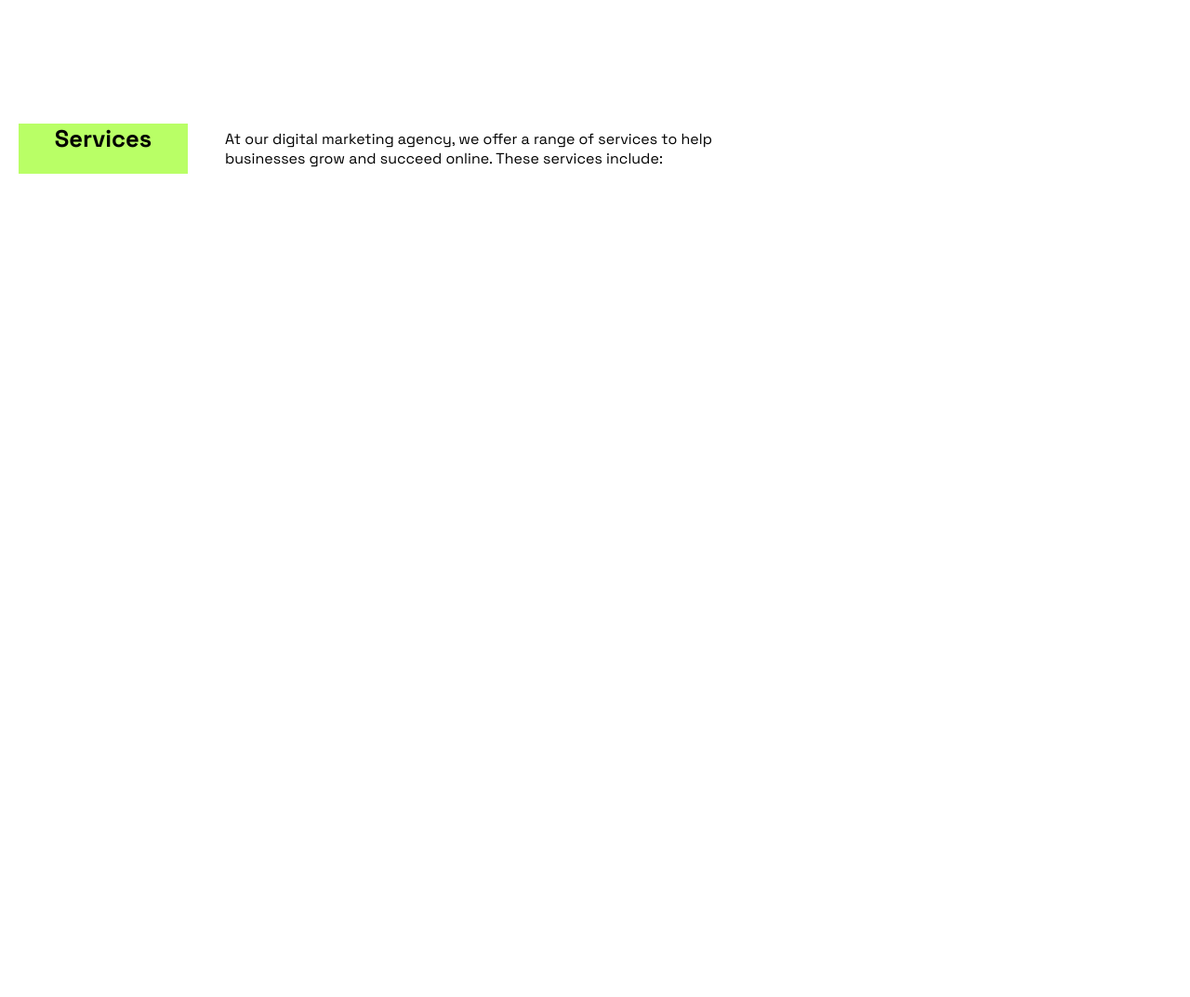
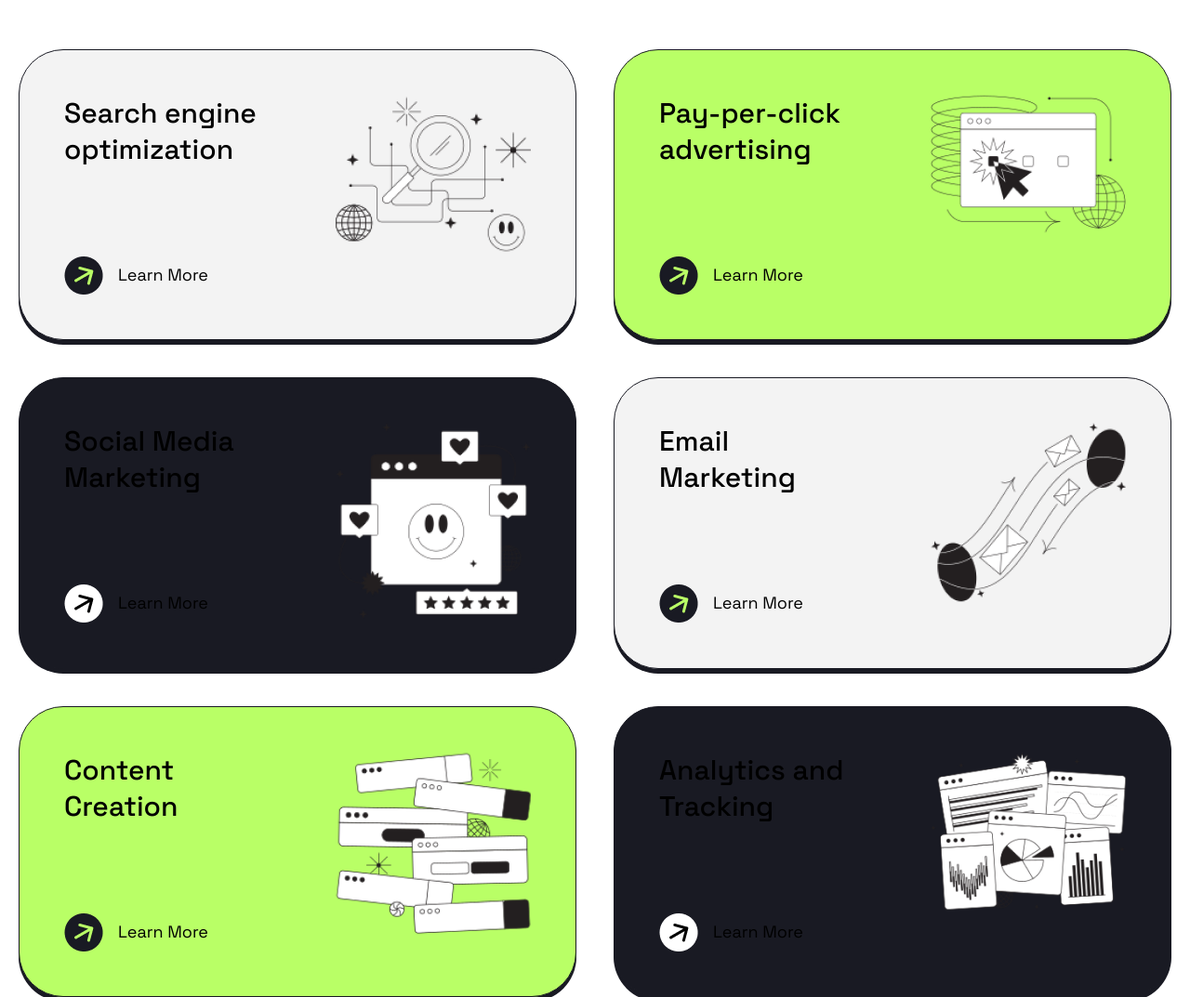
Before and after one commit to RaayaneCustodio/positivus-app, a plain HTML site: page index.html in a window 1280 px wide. Shown: the part 1019-2092 px from the top of the page at 93% size. Before the commit the page ends 1680 px from the top, so only its background shows below. Drawn offline with Linux system fonts and the light colour scheme.

Commit message:
Cards adicionados

```diff
--- a/css/style.css
+++ b/css/style.css
@@ -17,6 +17,71 @@ a{
     color: inherit;
     text-decoration: none;
 }
+
+h1 {
+    font-size: 3.75rem;
+    font-weight: 500;
+    color: inherit;
+    line-height: 100%;
+  }
+
+  @media screen and (max-width: 768px) {
+    h1 {
+      font-size: 2.6875rem;
+    }
+  }
+
+  h2 {
+    font-size: 2.5rem;
+    font-weight: 500;
+    color: inherit;
+    line-height: 120%;
+  }
+
+  @media screen and (max-width: 768px) {
+    h2 {
+      font-size: 2.25rem;
+    }
+  }
+
+  h3 {
+    font-size: 1.875rem;
+    font-weight: 500;
+    color: inherit;
+    line-height: 130%;
+  }
+
+  @media screen and (max-width: 768px) {
+    h3 {
+      font-size: 1.625rem;
+    }
+  }
+
+  h4 {
+    font-size: 1.25rem;
+    font-weight: 500;
+    color: inherit;
+    line-height: 150%;
+  }
+
+  @media screen and (max-width: 768px) {
+    h4 {
+      font-size: 1.125rem;
+    }
+  }
+
+  p, li, a, input, button, textarea, select, span {
+    font-size: 1.125rem;
+    font-weight: 400;
+    color: inherit;
+    line-height: 160%;
+  }
+
+  @media screen and (max-width: 768px) {
+    p, li, a, input, button, textarea, select, span {
+      font-size: 1rem;
+    }
+  }
 
 ul{
     list-style-type: none;
@@ -60,8 +125,6 @@ button{
     justify-content: space-between;
     align-items: center;
     height: 96px;
-    position: sticky;
-    top: 0;
     background-color: rgb(255, 255, 255);
 }
 
@@ -102,29 +165,91 @@ button{
 }
 
 
-.service-section{
-    padding: 272px 0;
+.service-content{
+    padding: 72px 0;
     height: 100vh;
+
 }
 
 .service-text{
     display: flex;
     align-items: center;
+    gap: 40px;
+    margin-bottom: 56px;
 }
 
 .service-text h2{
-    width: 182px;
-    height: 54px;
-    top: 0;
-    font-size: 2vw;
-    text-align: center;
-    font-weight: medium;
+    padding: 8px 2px;
     background-color: #B9FF66;
-    margin-right: 40px;
-
+    border-radius: 8px;
 }
 
 .service-text p{
     width: 602px;
 
 }
+
+.cards{
+   display: grid;
+   grid-template-columns: 1fr 1fr;
+   gap: 40px;
+}
+
+.card{
+    padding: 48px;
+    border: 1px solid #191A23;
+    border-radius: 48px;
+    display: flex;
+    justify-content: space-between;
+    box-shadow: 0px 5px 0px 0px #191A23;
+}
+
+.card-text{
+    display: flex;
+    flex-direction: column;
+    gap: 96px;
+}
+
+.card-text h3{
+}
+
+.card-text a{
+    display: flex;
+    align-items: center;
+    gap: 16px;
+}
+
+.cards .card:nth-child(1){
+    background-color: #F3F3F3;
+}
+
+.cards .card:nth-child(2){
+    background-color: #B9FF66;
+}
+
+.cards .card:nth-child(3){
+    background-color: #191A23;
+}
+
+.cards .card:nth-child(4){
+    background-color: #F3F3F3;
+}
+
+.cards .card:nth-child(5){
+    background-color: #B9FF66;
+}
+
+.cards .card:nth-child(6){
+    background-color: #191A23;
+}
+.cards .card-text h3:nth-child(){
+    background-color: #B9FF66;
+}
+
+.cards .card-text span:nth-child(3){
+    background-color: #FFFFFF;
+}
+
+.cards .card-text span:nth-child(6){
+    background-color: #FFFFFF;
+}
--- a/index.html
+++ b/index.html
@@ -13,7 +13,7 @@
 </head>
 
 <body>
-    <header class="header">
+    <header id="header" class="header">
         <nav class="header-nav container">
             <a href="/index.html"><img src="/img/logo.png" alt=""></a>
             <ul>
@@ -46,11 +46,85 @@
                 <img src="/img/zoom.png" alt="">
             </div>
         </section>
-        <section id="services">
-            <div class="service-section container">
+        <section id="services" class="container" >
+            <div class="service-content">
                 <div class="service-text">
                     <h2>Services</h2>
                     <p>At our digital marketing agency, we offer a range of services to help businesses grow and succeed online. These services include:</p>
+                </div>
+                <div class="cards">
+                    <div class="card">
+                        <div class="card-text">
+                            <div>
+                                <h3>Search engine</h3>
+                                <h3>optimization</h3>
+                            </div>
+                            <a href="#header"><img src="/img/Icon-2.png" alt="icone"><span>Learn More</span></a>
+                        </div>
+                        <div class="card-image">
+                            <img src="/img/seo-illustration.png" alt="ilutração">
+                        </div>
+                    </div>
+                    <div class="card">
+                        <div class="card-text">
+                            <div>
+                                <h3>Pay-per-click</h3>
+                                <h3>advertising</h3>
+                            </div>
+                            <a href="#header"><img src="/img/Icon-2.png" alt="icone"><span>Learn More</span></a>
+                        </div>
+                        <div class="card-image">
+                            <img src="/img/card-image.png" alt="ilutração">
+                        </div>
+                    </div>
+                    <div class="card">
+                        <div class="card-text">
+                            <div>
+                                <h3>Social Media</h3>
+                                <h3>Marketing</h3>
+                            </div>
+                            <a href="#header"><img src="/img/Icon-1.png" alt="icone"><span>Learn More</span></a>
+                        </div>
+                        <div class="card-image">
+                            <img src="/img/card-image3.png" alt="ilutração">
+                        </div>
+                    </div>
+                    <div class="card">
+                        <div class="card-text">
+                            <div>
+                                <h3>Email</h3>
+                                <h3>Marketing</h3>
+                            </div>
+                            <a href="#header"><img src="/img/Icon-2.png" alt="icone"><span>Learn More</span></a>
+                        </div>
+                        <div class="card-image">
+                            <img src="/img/card-image4.png" alt="ilutração">
+                        </div>
+                    </div>
+                    <div class="card">
+                        <div class="card-text">
+                            <div>
+                                <h3>Content</h3>
+                                <h3>Creation</h3>
+                            </div>
+                            <a href="#header"><img src="/img/Icon-2.png" alt="icone"><span>Learn More</span></a>
+                        </div>
+                        <div class="card-image">
+                            <img src="/img/card-image5.png" alt="ilutração">
+                        </div>
+                    </div>
+                    <div class="card">
+                        <div class="card-text">
+                            <div>
+                                <h3>Analytics and</h3>
+                                <h3>Tracking</h3>
+                            </div>
+                            <a href="#header"><img src="/img/Icon-1.png" alt="icone"><span>Learn More</span></a>
+                        </div>
+                        <div class="card-image">
+                            <img src="/img/card-image6.png" alt="ilutração">
+                        </div>
+                    </div>
                 </div>
             </div>
         </section>
```
Also changed, not shown: img/Icon-1.png (added), img/Icon-2.png (added), img/card-image.png (added), img/card-image3.png (added), img/card-image4.png (added), img/card-image5.png (added), img/card-image6.png (added), img/seo-illustration.png (added).
